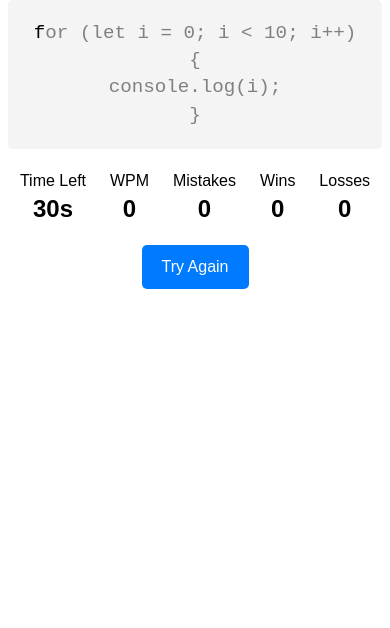
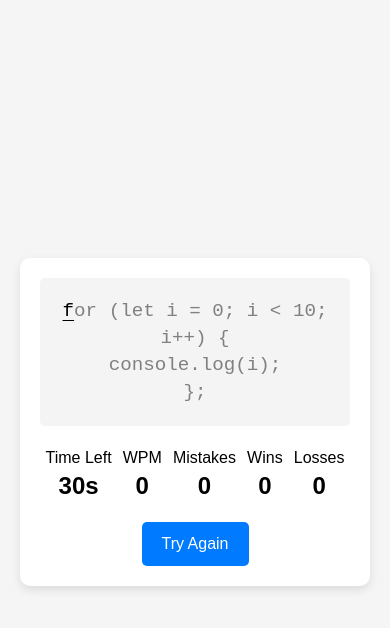
Before and after one commit to rbrickmn/syntaxsprint-app, a React (Vite) app: page / in a window 390 px wide. Shown: the top 628 px of the page. Built offline with nearby package versions, Linux system fonts and the light colour scheme.

Commit message:
Update UI to be more user friendly

```diff
--- a/src/components/AppContainer/AppContainer.css
+++ b/src/components/AppContainer/AppContainer.css
@@ -0,0 +1,93 @@
+/* Container taking full screen */
+.window-container {
+  display: flex;
+  justify-content: center;
+  align-items: center;
+  height: 100vh;
+  width: 100vw;
+  background-color: #f5f5f5;
+  padding: 10px;
+  box-sizing: border-box;
+}
+
+/* Game wrapper with fixed width */
+.game-wrapper {
+  display: flex;
+  justify-content: center;
+  align-items: center;
+  background-color: white;
+  padding: 20px;
+  border-radius: 10px;
+  box-shadow: 0 4px 10px rgba(0, 0, 0, 0.1);
+  width: 100%;
+  max-width: 800px;
+  min-height: 500px;
+  box-sizing: border-box;
+  transition: all 0.3s ease;
+}
+
+/* The text box container inside the game wrapper */
+.text-box-container {
+  width: 100%;
+  max-width: 600px; /* Fixed width for the text box */
+  min-height: 200px;
+  padding: 20px;
+  background-color: #eaeaea;
+  border-radius: 8px;
+  overflow-wrap: break-word; /* Ensures long words or text will wrap */
+  word-wrap: break-word; /* For compatibility with older browsers */
+  box-sizing: border-box;
+}
+
+/* Responsive adjustments for smaller screens */
+@media (max-width: 1200px) {
+  .game-wrapper {
+    max-width: 700px;
+    min-height: 450px;
+  }
+}
+
+@media (max-width: 992px) {
+  .game-wrapper {
+    max-width: 600px;
+    min-height: 400px;
+  }
+
+  .text-box-container {
+    max-width: 500px; /* Adjusting fixed width for smaller screens */
+  }
+}
+
+@media (max-width: 768px) {
+  .game-wrapper {
+    max-width: 500px;
+    min-height: 350px;
+  }
+
+  .text-box-container {
+    max-width: 400px;
+  }
+}
+
+@media (max-width: 576px) {
+  .game-wrapper {
+    max-width: 400px;
+    min-height: 300px;
+  }
+
+  .text-box-container {
+    max-width: 350px;
+  }
+}
+
+/* Further adjustments for small mobile screens */
+@media (max-width: 400px) {
+  .game-wrapper {
+    max-width: 350px;
+    min-height: 280px;
+  }
+
+  .text-box-container {
+    max-width: 300px;
+  }
+}
--- a/src/components/AppContainer/AppContainer.jsx
+++ b/src/components/AppContainer/AppContainer.jsx
@@ -8,7 +8,9 @@ const AppContainer = () => {
   return (
     <>
       <div className="window-container">
-        <SyntaxSprint />
+        <div className="game-wrapper">
+          <SyntaxSprint />
+        </div>
       </div>
     </>
   );
--- a/src/components/SyntaxSprint/SyntaxSprint.css
+++ b/src/components/SyntaxSprint/SyntaxSprint.css
@@ -1,5 +1,5 @@
 .container {
-  max-width: 600px;
+  width: 500px;
   margin: 0 auto;
   text-align: center;
   font-family: "Arial", sans-serif;
@@ -14,6 +14,11 @@
   font-size: 1.2em;
   white-space: pre-wrap; /* This will preserve spaces and new lines */
   min-height: 100px;
+}
+
+.current-char {
+  text-decoration: underline;
+  text-underline-offset: 4px; /* Adjust the underline's position */
 }
 
 .stats-section {
--- a/src/components/SyntaxSprint/SyntaxSprint.jsx
+++ b/src/components/SyntaxSprint/SyntaxSprint.jsx
@@ -5,7 +5,7 @@ import "./SyntaxSprint.css";
 
 const SyntaxSprint = () => {
   const codeBlocks = [
-    `for (let i = 0; i < 10; i++) {\nconsole.log(i);\n}`,
+    `for (let i = 0; i < 10; i++) {\nconsole.log(i);\n};`,
     `const greet = (name) => {\nreturn \`Hello, \${name}!\`;\n};`,
     `let counter = 0;\nwhile (counter < 5) {\nconsole.log(counter);\ncounter++;\n};`,
     `const syntaxSprint = () => {\nconsole.log("Get typing!");\n};`,
@@ -131,15 +131,17 @@ const SyntaxSprint = () => {
             {gameStatus === "playing" &&
               code.split("").map((char, idx) => {
                 let color = "grey"; // Default color for untyped characters
+                let currentClass = ""; // Default for current character class
 
                 if (idx < currentIndex) {
                   color = input[idx] === char ? "green" : "red"; // Green for correct, red for incorrect
                 } else if (idx === currentIndex) {
                   color = "black"; // Current letter in black
+                  currentClass = "current-char"; // Apply the underline for the current character
                 }
 
                 return (
-                  <span key={idx} style={{ color }}>
+                  <span key={idx} className={currentClass} style={{ color }}>
                     {char === "\n" ? <br /> : char}
                   </span>
                 );
--- a/src/index.css
+++ b/src/index.css
@@ -32,11 +32,3 @@ button {
   background: none;
   cursor: pointer;
 }
-
-.window-container {
-  max-width: 1536px;
-  margin-left: auto;
-  margin-right: auto;
-  padding-left: 0.5rem;
-  padding-right: 0.5rem;
-}
```
